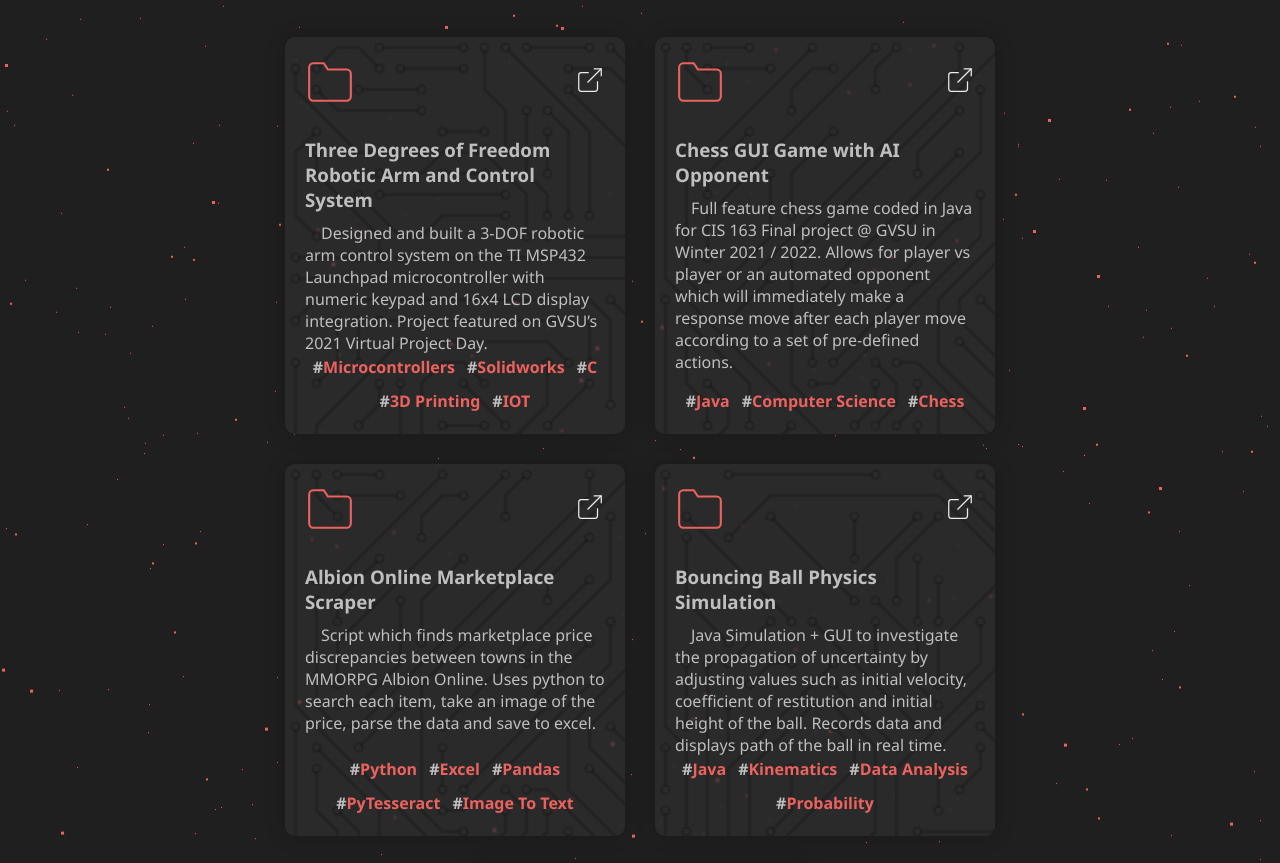
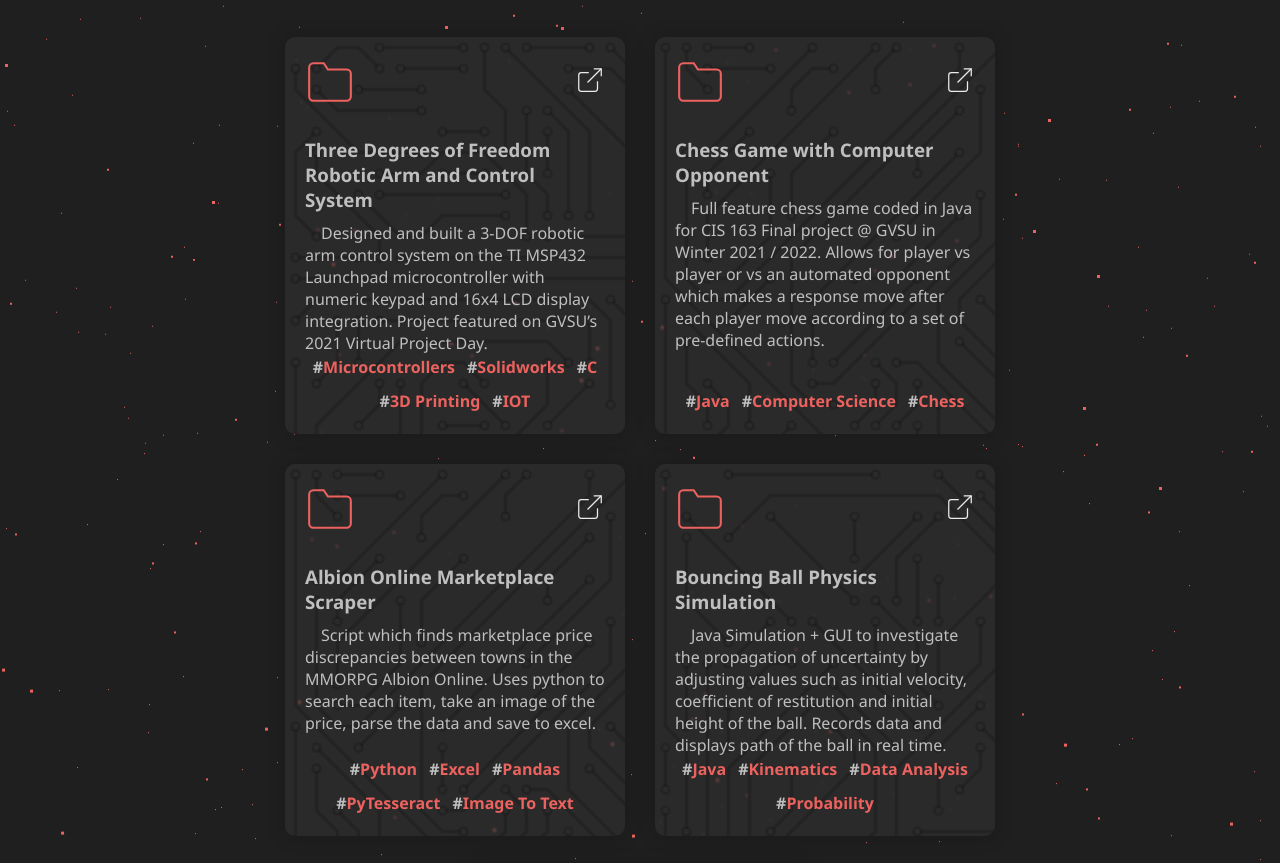
Before and after one commit to gasbarrg/gasbarrg.github.io, a plain HTML site: page index.html in a window 1280 px wide. Shown: the part 2940-3803 px from the top of the page. Drawn offline with Linux system fonts and the light colour scheme; a script that the page names is missing.

Commit message:
Project Description Change

```diff
--- a/index.html
+++ b/index.html
@@ -236,9 +236,9 @@
                                 </svg>
                             </a>
                         </div>
-                        <h3>Chess GUI Game with AI Opponent</h3>
+                        <h3>Chess Game with Computer Opponent</h3>
                         <p>&emsp;Full feature chess game coded in Java for CIS 163 Final project @ GVSU in Winter 2021 / 2022. Allows for
-                                                       player vs player or an automated opponent which will immediately make a response move after each player
+                                                       player vs player or vs an automated opponent which makes a response move after each player
                                                         move according to a set of pre-defined actions.
                         </p>
                         <div class="tag-container-light">
```
